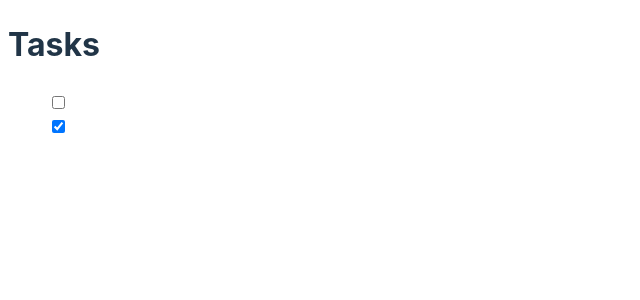
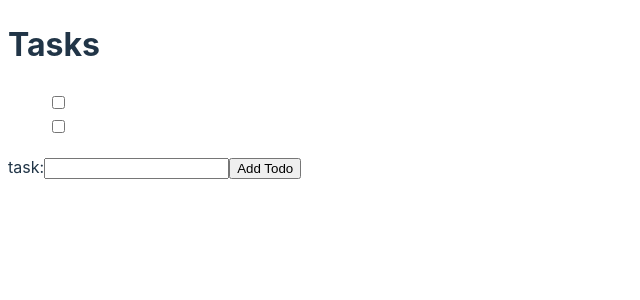
Before and after one commit to fixiple/React-productivity-Player, a React (Vite) app: page / in a window 1280 px wide. Shown: the top 300 px of the page, without its empty margins (0-640 px from the left). Built offline with nearby package versions, Linux system fonts and the light colour scheme.

Commit message:
worked on adding a new task

```diff
--- /dev/null
+++ b/src/components/checkbox.tsx
@@ -0,0 +1,26 @@
+/*checkbox component*/
+
+import { ChangeEventHandler, FunctionComponent } from 'react';
+
+interface checkBoxProps  {
+    id: string,
+    label: String,
+    checked: boolean,
+    onChange?: ChangeEventHandler
+}
+
+const Checkbox: FunctionComponent<checkBoxProps> = ({id, label, checked, onChange}) => {
+    return (
+        <div>
+            <input
+                id={id}
+                type="checkbox"
+                checked={checked}
+                onChange={onChange} />
+            <label htmlFor={id}>{label}</label>
+        </div>
+    );
+};
+
+
+export default Checkbox;
--- /dev/null
+++ b/src/task/NewTask.tsx
@@ -0,0 +1,27 @@
+import { SyntheticEvent, useRef } from "react";
+
+function NewTask(){
+    const inputRef = useRef<HTMLInputElement>(null);
+
+
+    function handleSubmit(event: SyntheticEvent){
+        console.log("Input value:", inputRef.current?.value);
+        //TODO: How to add data in the list now?
+
+        event.preventDefault();
+    }
+
+    return (
+        <>
+        <form onSubmit={handleSubmit}>
+            <label htmlFor="task">task:</label>
+            <input type="text" ref={inputRef} id="task"/>
+            <input type="submit" value="Add Todo"/>
+        </form>
+        </>
+    )
+
+
+}
+
+export default NewTask;
--- a/src/task/Task.ts
+++ b/src/task/Task.ts
@@ -1,6 +1,6 @@
 /* Task class Definition in TS */
 export class Task {
-    id: number | undefined;
+    id: number = 0;
     name: string = '';
     isActive: boolean = false;
     get isNew(): boolean {
--- a/src/task/TaskList.tsx
+++ b/src/task/TaskList.tsx
@@ -1,23 +1,34 @@
 import { Task } from "./Task";
+import Checkbox from "../components/checkbox";
+import { SetStateAction, useState } from "react";
 
 
 function TaskList(data: Array<Task>) {
+    const [selected, setSelected] = useState();
 
-    function onChange() {
-        return null
+    const handleChange = (val: number) => {
+        setSelected((prev: SetStateAction<any>) => {
+            (val===prev ? null : val)
+        });
     }
-    const listData = Object.values(data).map((element) =>
-    <li key={element.id} className="task">
-        <input type="checkbox" value={element.name} checked={element.isActive}/>
-        <label htmlFor={element.name}>{element.name}</label>
-    </li>)
 
+
+    const listData = Object.values(data).map((element) => {
+
+    return <li key={element.id} className="task">
+        <Checkbox
+        id={element.name}
+        label={element.name}
+        checked={element.id===selected}
+        onChange={() => handleChange(element.id)}
+        ></Checkbox>
+    </li>})
     return (
-        <div style={{ }}>
+        <>
             <ul style = {{ listStyleType : 'none'}}>
                     {listData}
             </ul>
-        </div>
+        </>
     )
 }
 
--- a/src/task/TasksPage.tsx
+++ b/src/task/TasksPage.tsx
@@ -1,5 +1,6 @@
 import { MOCK_TASKS } from './mockTasks';
 import TaskList from './TaskList';
+import NewTask from './NewTask';
 
 function TasksPage() {
     let data=MOCK_TASKS
@@ -10,6 +11,9 @@ function TasksPage() {
             <div id="tasks-list">
                 <TaskList {...data}></TaskList>
             </div>
+            <div id="new-task-container">
+                <NewTask></NewTask>
+            </div>
         </>
     )
 }
--- a/src/task/mockTasks.ts
+++ b/src/task/mockTasks.ts
@@ -9,5 +9,5 @@ export const MOCK_TASKS = [
   new Task({
     id: 2,
     name: 'Wisozk Group',
-    isActive: true,
+    isActive: false,
 })]
```
Also changed, not shown: src/components/checkbox.ts (deleted, +0 -7 lines).
